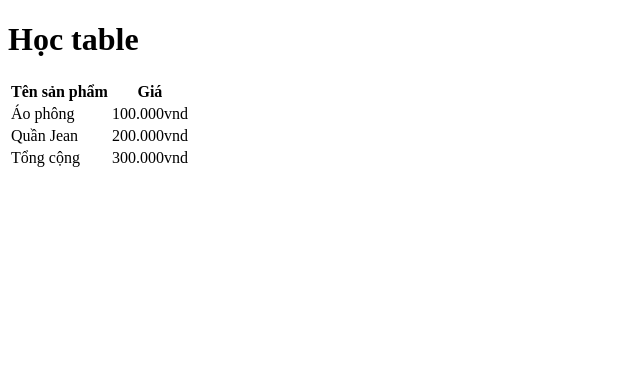
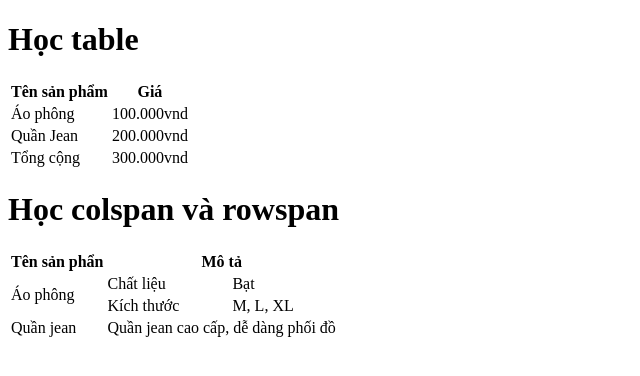
Before and after one commit to khaanhdoan40-cell/bai21, a plain HTML site: page index.html in a window 1280 px wide. Shown: the whole page, without its empty margins (0-640 px from the left). Drawn offline with Linux system fonts and the light colour scheme.

Commit message:
2. thêm colspan và rowspan

```diff
--- a/index.html
+++ b/index.html
@@ -31,5 +31,25 @@
         </tr>
       </tfoot>
     </table>
+    <h1>Học colspan và rowspan</h1>
+    <table>
+      <tr>
+        <th>Tên sản phẩn</th>
+        <th colspan="2">Mô tả</th>
+      </tr>
+      <tr>
+        <td rowspan="2">Áo phông</td>
+        <td>Chất liệu</td>
+        <td>Bạt</td>
+      </tr>
+      <tr>
+        <td>Kích thước</td>
+        <td>M, L, XL</td>
+      </tr>
+      <tr>
+        <td>Quần jean</td>
+        <td colspan="2">Quần jean cao cấp, dễ dàng phối đồ</td>
+      </tr>
+    </table>
   </body>
 </html>
```
